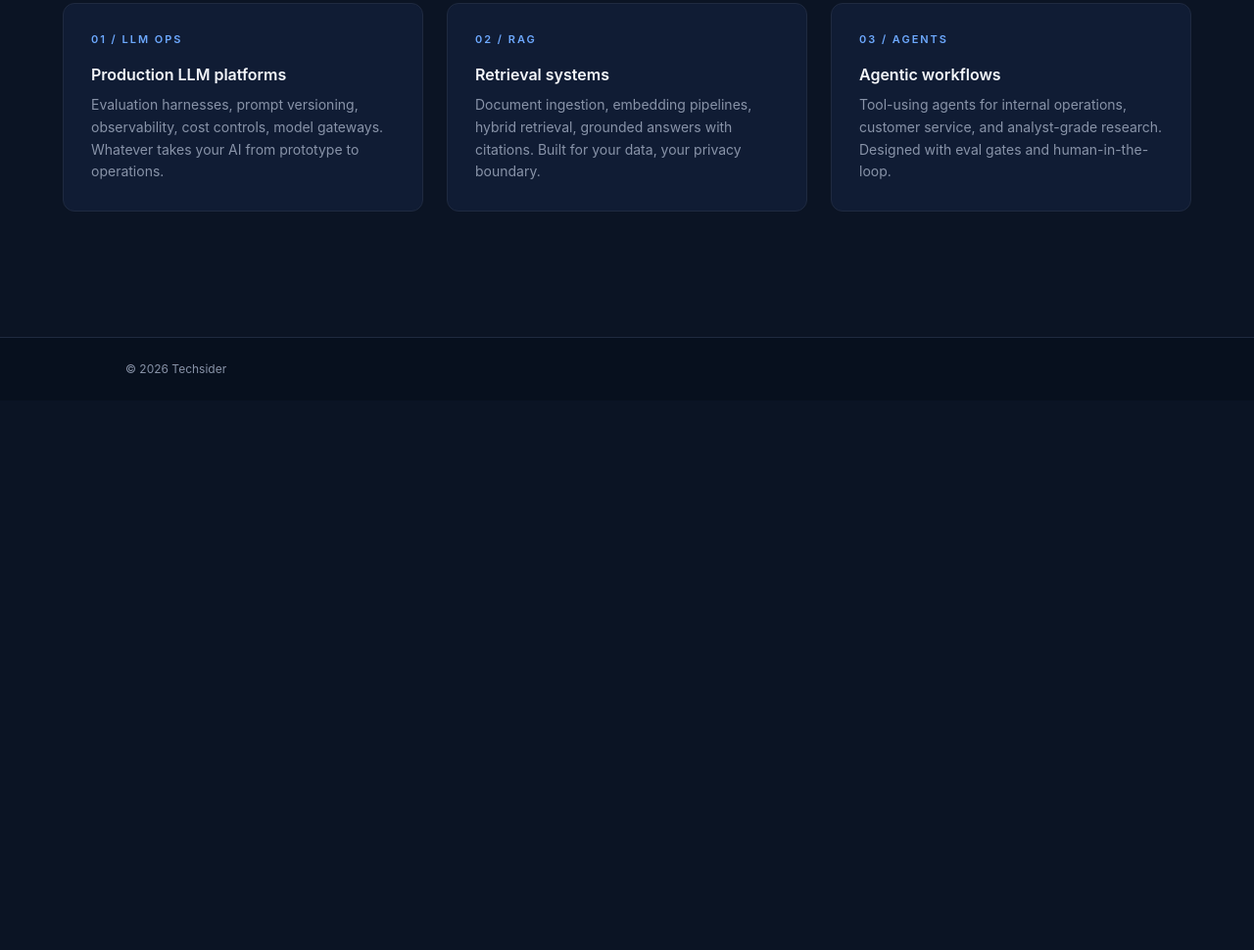
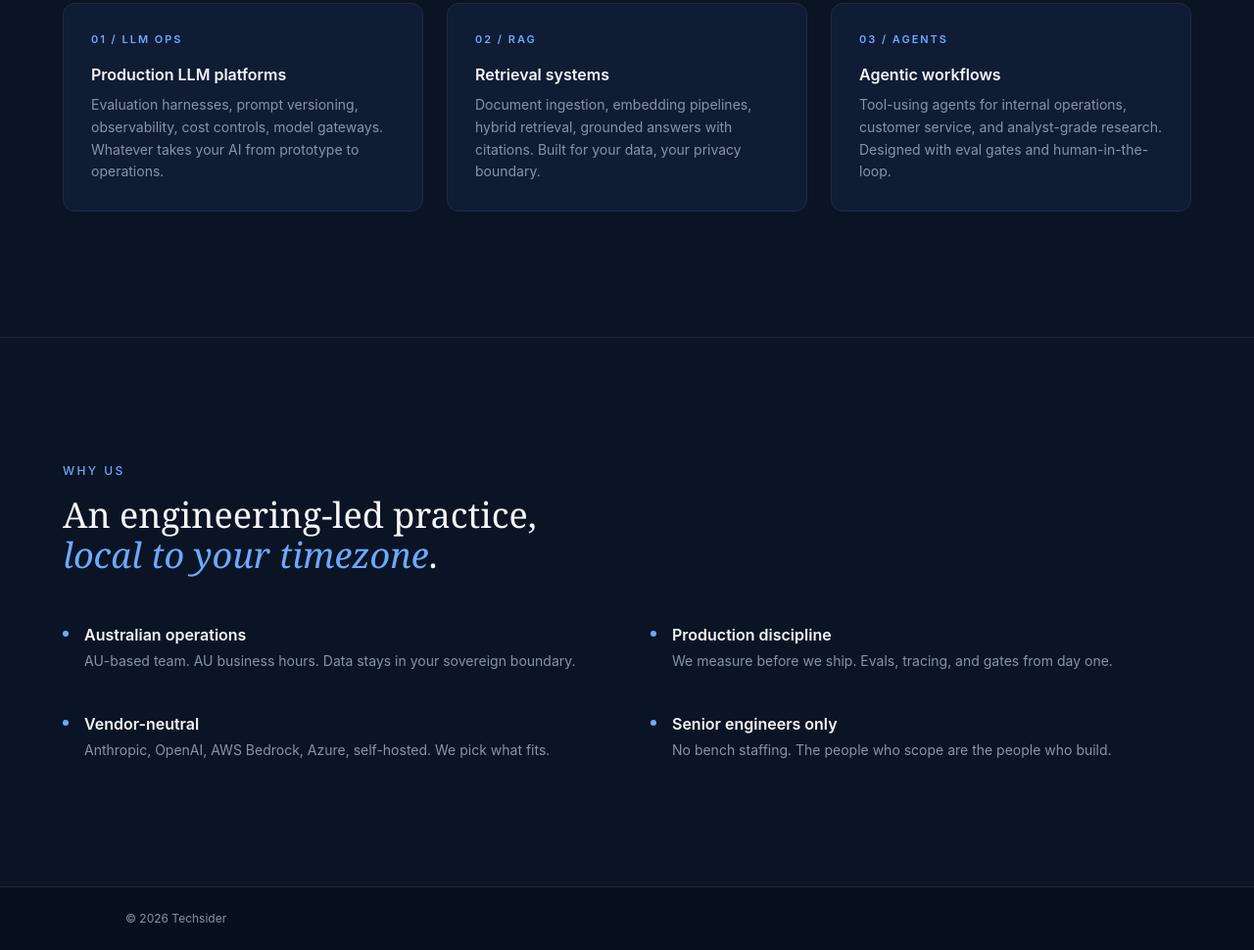
Before and after one commit to TechsiderAU/techsider.com.au, an Astro site: page / in a window 1280 px wide. Shown: the part 990-1960 px from the top of the page at 98% size. Before the commit the page ends 1399 px from the top, so only its background shows below. Built offline with nearby package versions, Linux system fonts and the light colour scheme; Astro itself is replaced by a stand-in of ours.

Commit message:
feat: why-techsider section with four pillars

```diff
--- /dev/null
+++ b/src/components/WhyUs.astro
@@ -0,0 +1,39 @@
+---
+const pillars = [
+  {
+    title: "Australian operations",
+    body: "AU-based team. AU business hours. Data stays in your sovereign boundary.",
+  },
+  {
+    title: "Production discipline",
+    body: "We measure before we ship. Evals, tracing, and gates from day one.",
+  },
+  {
+    title: "Vendor-neutral",
+    body: "Anthropic, OpenAI, AWS Bedrock, Azure, self-hosted. We pick what fits.",
+  },
+  {
+    title: "Senior engineers only",
+    body: "No bench staffing. The people who scope are the people who build.",
+  },
+];
+---
+<section class="px-6 py-24 md:py-32 border-b border-border">
+  <div class="max-w-6xl mx-auto">
+    <p class="text-xs uppercase tracking-[0.2em] text-accent font-medium mb-4">Why us</p>
+    <h2 class="font-serif font-normal text-3xl md:text-4xl leading-[1.15] text-text max-w-[26ch] mb-12">
+      An engineering-led practice, <em class="italic text-accent">local to your timezone</em>.
+    </h2>
+    <div class="grid gap-8 md:grid-cols-2 md:gap-x-12 md:gap-y-10">
+      {pillars.map((p) => (
+        <div class="flex gap-4">
+          <span class="mt-2 w-1.5 h-1.5 bg-accent rounded-full flex-shrink-0" aria-hidden="true"></span>
+          <div>
+            <h3 class="text-text font-semibold text-base mb-1">{p.title}</h3>
+            <p class="text-text-dim text-sm leading-relaxed">{p.body}</p>
+          </div>
+        </div>
+      ))}
+    </div>
+  </div>
+</section>
--- a/src/pages/index.astro
+++ b/src/pages/index.astro
@@ -3,10 +3,12 @@ import BaseLayout from "../layouts/BaseLayout.astro";
 import Nav from "../components/Nav.astro";
 import Hero from "../components/Hero.astro";
 import Services from "../components/Services.astro";
+import WhyUs from "../components/WhyUs.astro";
 ---
 
 <BaseLayout>
   <Nav />
   <Hero />
   <Services />
+  <WhyUs />
 </BaseLayout>
```
